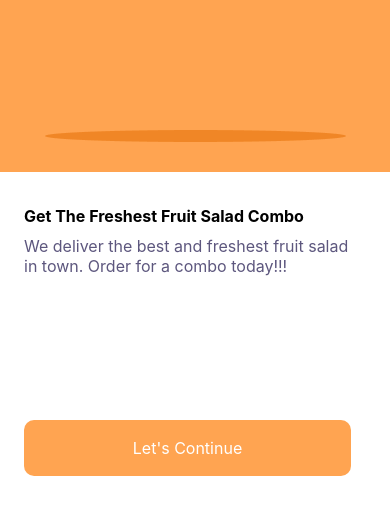
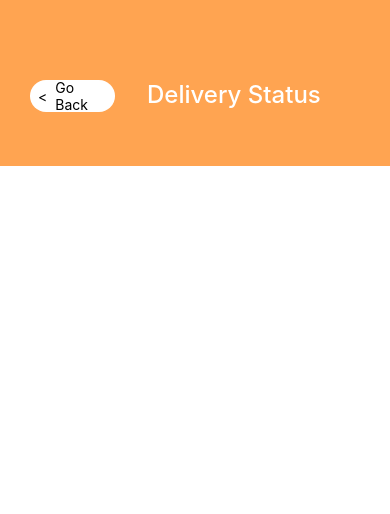
Before and after one commit to balogunkeji/FruitApp, a React Native app: screen /OrderList in a window 390 px wide. Shown: the top 514 px of the page. Built offline with nearby package versions, Linux system fonts and the light colour scheme.

Commit message:
foodApp setput

```diff
--- a/App.js
+++ b/App.js
@@ -1,6 +1,6 @@
 import { NavigationContainer } from "@react-navigation/native";
 import { createNativeStackNavigator } from "@react-navigation/native-stack";
-import { HomeScreen, Login, WelcomeScreen, Detail, Cart, Checkout, TrackOrder, Payment  } from "./screens";
+import { HomeScreen, Login, WelcomeScreen, Detail, Cart, Checkout, TrackOrder, Payment, OrderList  } from "./screens";
 
 export default function App() {
   const Stack = createNativeStackNavigator();
@@ -40,6 +40,14 @@ export default function App() {
           }}
         />
         <Stack.Screen
+          name='OrderList'
+          component={OrderList}
+          options={{
+            headerShown: false,
+            headerStyle: { backgroundColor: "#FFA451" },
+          }}
+        />
+        <Stack.Screen
           name='Checkout'
           component={Checkout}
           options={{
--- /dev/null
+++ b/screens/OrderList.js
@@ -0,0 +1,37 @@
+import React from 'react'
+import { Text, View, StyleSheet } from 'react-native'
+import { SafeAreaView } from 'react-native-safe-area-context';
+import { BackBtn, Button } from '../components/Button';
+import Header from '../components/Header';
+
+const OrderList = ({navigation}) => {
+  return (
+    <SafeAreaView style={styles.container}>
+        <Header text={'Delivery Status'} onClick={() => navigation.goBack()}/>
+
+    </SafeAreaView>
+  )
+}
+
+const styles = StyleSheet.create({
+  container: {
+    flex: 1,
+    backgroundColor: "#fff",
+  },
+  body:{
+  },
+  footer:{
+    backgroundColor: 'rgba(250,250,250,1)',
+    height: 166,
+    position: 'absolute',
+    bottom: 0,
+    right: 0,
+    left: 0,
+    justifyContent: 'space-between',
+    flexDirection: 'row',
+    alignItems: 'center',
+    paddingHorizontal: 30,
+  }
+});
+
+export default OrderList
--- a/screens/TrackOrder.js
+++ b/screens/TrackOrder.js
@@ -12,7 +12,7 @@ const TrackOrder = ({navigation}) => {
             <Text style={{fontSize: 16, fontWeight: 300, color: 'rgba(17, 17, 17, 1)', textAlign: 'center', width: 250}}>Your order have been taken and is being attended to</Text>
         </View>
         <View style={{justifyContent: 'center', gap: 15, marginTop: 20}}>
-            <Button text='Track Order' color='#fff' width={208} backgroundColor={'#FFA451'} handleClick={() => navigation.navigate('TrackOrder')}/>
+            <Button text='Track Order' color='#fff' width={208} backgroundColor={'#FFA451'} handleClick={() => navigation.navigate('OrderList')}/>
             <Button text='Continue Shopping' color='rgba(240, 134, 38, 1)' width={208} backgroundColor={'rgba(252, 246, 240, 1)'} handleClick={() => navigation.navigate('Home')}/>
         </View>
     </View>
--- a/screens/index.js
+++ b/screens/index.js
@@ -6,4 +6,6 @@ import Cart from "./Cart";
 import Checkout from "./Chheckout";
 import TrackOrder from "./TrackOrder";
 import Payment from "./Payment";
-export{ Payment, TrackOrder, HomeScreen, WelcomeScreen, Login, Detail, Cart, Checkout}
+import OrderList from "./OrderList";
+
+export{ OrderList, Payment, TrackOrder, HomeScreen, WelcomeScreen, Login, Detail, Cart, Checkout}
```
